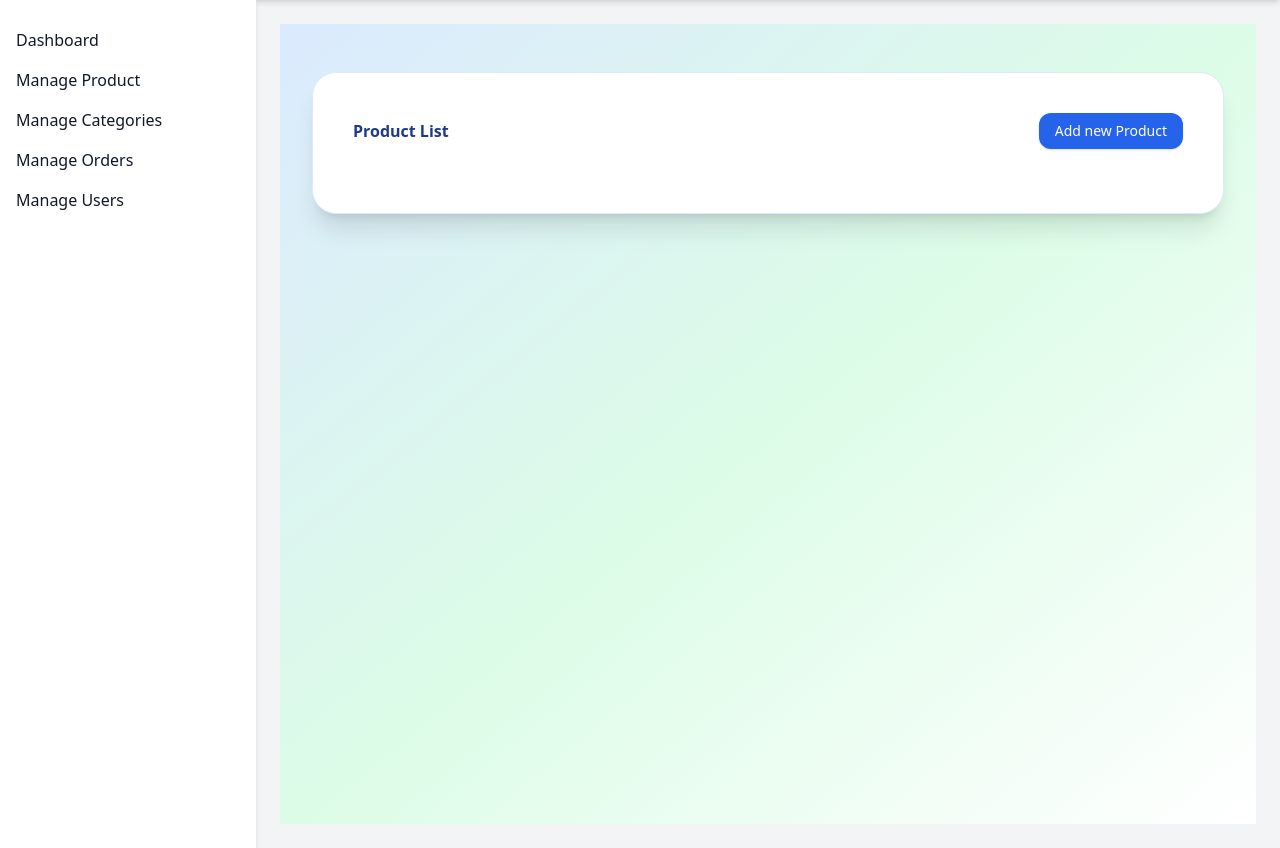
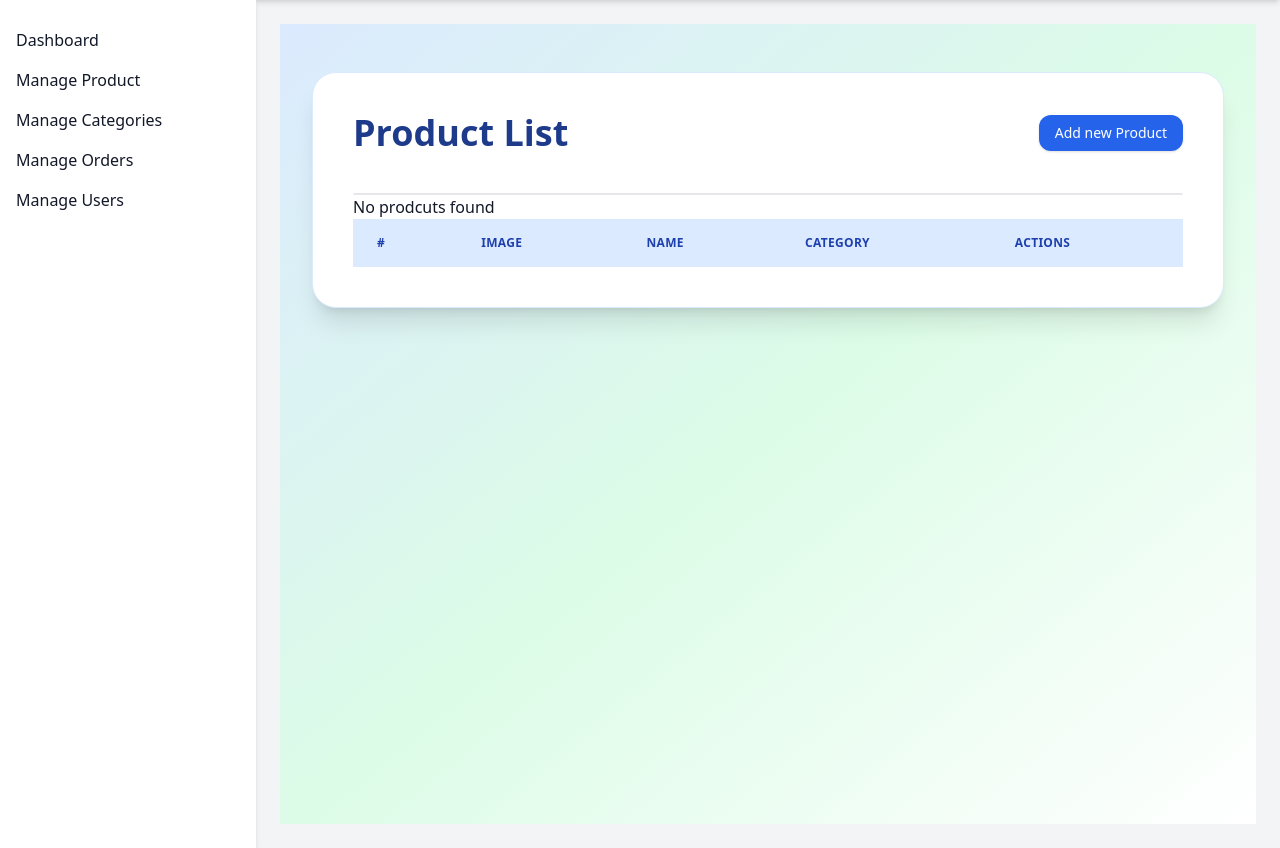
Before and after one commit to alihinnawe/Symfony-shop, a Symfony app: template templates/admin/product/index.html.twig in a window 1280 px wide. Shown: the part 60-908 px from the top of the page. Run offline with Twig, Linux system fonts and the light colour scheme; the template is opened without the code that fills it, so the values that code supplies are empty; style sheets or scripts are compiled from the project's sources; some libraries are stand-ins or nearby versions.

Commit message:
adding a table for products

```diff
--- a/src/Controller/ProductController.php
+++ b/src/Controller/ProductController.php
@@ -2,6 +2,7 @@
 
 namespace App\Controller;
 
+use App\Repository\ProductRepository;
 use Symfony\Bundle\FrameworkBundle\Controller\AbstractController;
 use Symfony\Component\HttpFoundation\Response;
 use Symfony\Component\Routing\Attribute\Route;
@@ -9,10 +10,13 @@ use Symfony\Component\Routing\Attribute\Route;
 final class ProductController extends AbstractController
 {
     #[Route('admin/view/products', name: 'app_product')]
-    public function index(): Response
+    public function index(ProductRepository $productRepository): Response
     {
+        $products = $productRepository->findAll();
+
         return $this->render('admin/product/index.html.twig', [
             'controller_name' => 'ProductController',
+            'products' => $products, // pass products to the template
         ]);
     }
 }
--- a/templates/admin/product/index.html.twig
+++ b/templates/admin/product/index.html.twig
@@ -7,13 +7,61 @@
 <div class="min-h-screen bg-gradient-to-br from-blue-100 via-green-100 to-white py-12 px-4 sm:px-6 lg:px-8">
     <div class="max-w-6xl mx-auto bg-white shadow-xl rounded-3xl p-8 sm:p-10 border border-blue-100">
         <div class="flex items-center justify-between mb-6">
-            <h1 class="text-4x1 font-extrabold text-blue-900 flex items-center gap-2">
+            <h1 class="text-4xl font-extrabold text-blue-900 flex items-center gap-2">
                 <span>Product List</span>
             </h1>
 <a href="#" class="inline-flex items-center px-4 py-2 bg-blue-600 text-white text-sm font-medium rounded-xl shadow hover:bg-blue-700">
   Add new Product
 </a>
-        </div>
+    </div>
+    <div class="overflow-x-auto rounded-xl border border-gray-200 mt-10">
+
+    </div>
+        <table class="w-full bg-white  text-sm text-left">
+            <thead class="bg-blue-100 text-blue-800 uppercase text-xs font-semibold tracking-wide">
+                <tr>
+                    <th class="py-4 px-6">#</th>
+                    <th class="py-4 px-6">Image</th>
+                    <th class="py-4 px-6">Name</th>
+                    <th class="py-4 px-6">Category</th>
+                    <th class="py-4 px-6">Actions</th>
+                </tr>
+            </thead>
+
+            <tbody class="divide-y divide-white-100 text-gray-700">
+                {%for product in products%}
+                    <tr class="hover:bg-gray-50 transition duration-150">
+                        <td class="py-4 px-6 font-semibold text-gray-500">{{loop.index}}</td>
+                        <td class="py-4 px-6">
+                            {% if product.image %}
+                                <img src="" alt="{{product.name}}"
+                                class="h-12 w-12 object-cover rounded-md boder border-gray-300 shadow-sm"
+                                width="75"
+                                height="75">
+                            {% else %}
+                                <span class="text-gray-400 italic">No image</span>
+                             {% endif %}
+                        </td>
+                        <td class="py-4 px-6 font-medium text-gray-900">{{product.name}}</td>
+                        <td class="py-4 px-6">{{product.category.name}}</td>
+                        <td class="py-4 px-6 font-medium text-gray-900">{{product.price|number_format(2)}}</td>
+                        <td class="py-4 px-6">
+                        <a href=""
+                        class="inline-flex items-center gap-l text-blue-600 hover:text-blue-800 transition"
+                        title="view Product">
+                            <span class="hidden sm:inline">View</span>
+                        </a>
+                        </td>
+
+                    </tr>
+
+                    {% else %}
+                        <tr>No prodcuts found</tr>
+                {%endfor%}
+            </tbody>
+
+        </table>
+
     </div>
 </div>
 
```
Also changed, not shown: public/build/tailwind.css.
